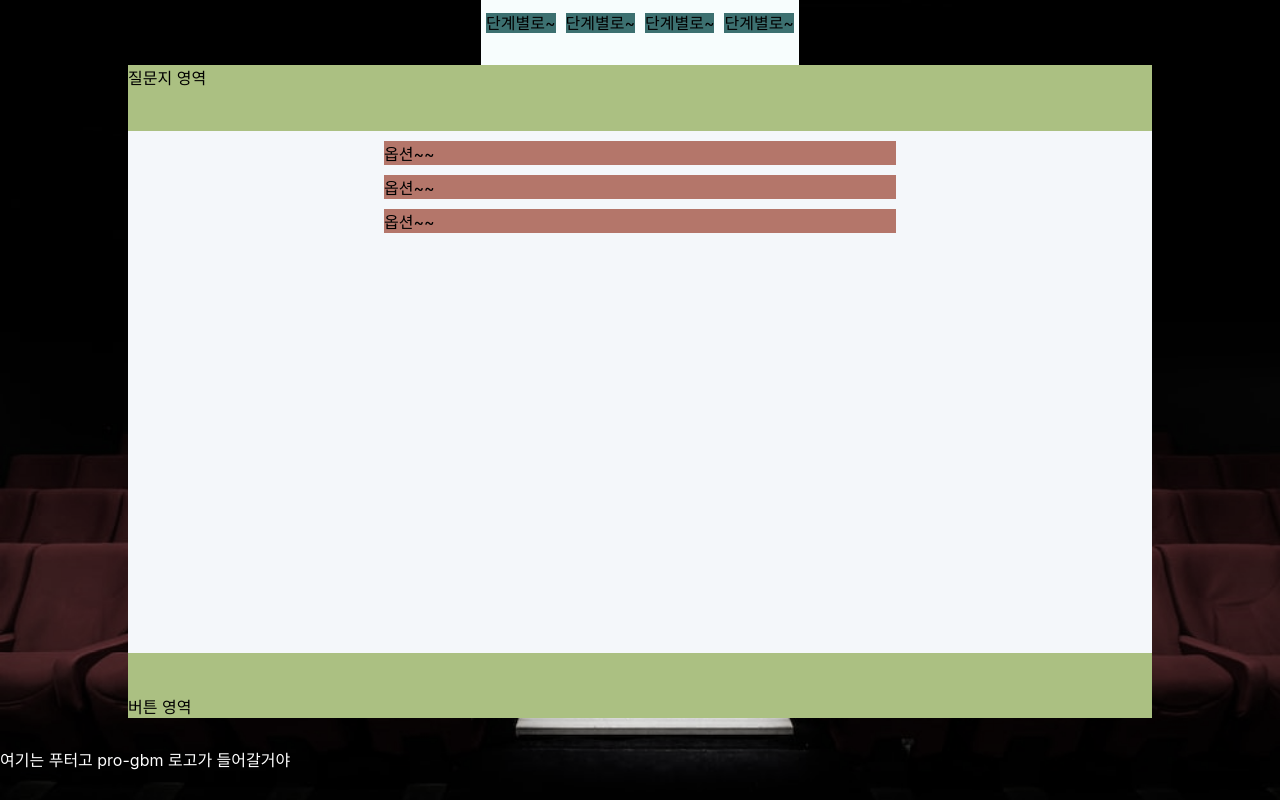
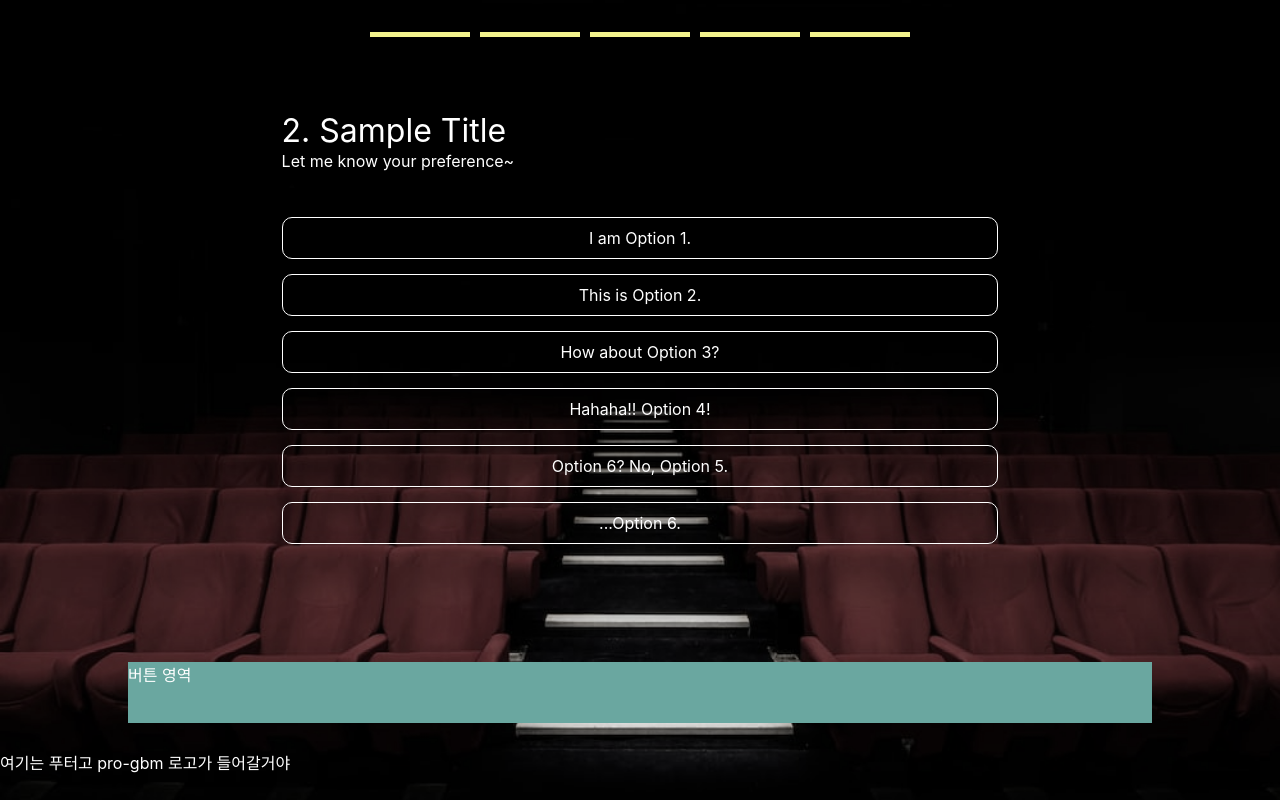
Before and after one commit to pro-gbm/Moogle, a React (Create React App) app in the folder frontend/: page /survey in a window 1280 px wide. Built offline with nearby package versions, Linux system fonts and the light colour scheme.

Commit message:
[Feat #25] 옵션 선택지 화면 구성

```diff
--- a/frontend/src/components/survey/Option.jsx
+++ b/frontend/src/components/survey/Option.jsx
@@ -1,15 +1,23 @@
-function Option() {
+function Option(props) {
+  const { data } = props;
+
   return (
     <div
       style={{
-        backgroundColor: 'tomato',
-        marginLeft: '25%',
-        marginRight: '25%',
-        marginTop: '10px',
-        marginBottom: '10px',
+        color: '#FFF',
+        border: '1px solid #FFF',
+        borderRadius: '10px',
+        height: '2.5rem',
+        marginLeft: '15%',
+        marginRight: '15%',
+        marginTop: '15px',
+        marginBottom: '15px',
+        display: 'flex',
+        alignItems: 'center',
+        justifyContent: 'center',
       }}
     >
-      옵션~~
+      {data}
     </div>
   );
 }
--- a/frontend/src/components/survey/Stepper.jsx
+++ b/frontend/src/components/survey/Stepper.jsx
@@ -1,14 +1,16 @@
 function Stepper() {
   return (
-    <span
+    <div
       style={{
-        backgroundColor: 'teal',
+        backgroundColor: 'yellow',
         marginLeft: '5px',
         marginRight: '5px',
+        width: '10vw',
+        minWidth: '50px',
+        maxWidth: '100px',
+        height: '5px',
       }}
-    >
-      단계별로~
-    </span>
+    ></div>
   );
 }
 
--- a/frontend/src/components/survey/SurveyHeader.jsx
+++ b/frontend/src/components/survey/SurveyHeader.jsx
@@ -3,13 +3,9 @@ import { CONST } from '../../constants';
 
 function SurveyHeader() {
   return (
-    <div
-      style={{
-        height: CONST.HEADERHEIGHT,
-        backgroundColor: 'azure',
-      }}
-    >
-      <div style={{ marginTop: '10px' }}>
+    <div style={{ height: CONST.HEADERHEIGHT }}>
+      <div style={{ marginTop: CONST.HEADERHEIGHT * 0.4, display: 'flex' }}>
+        <Stepper />
         <Stepper />
         <Stepper />
         <Stepper />
--- a/frontend/src/components/survey/SurveyMain.jsx
+++ b/frontend/src/components/survey/SurveyMain.jsx
@@ -1,24 +1,34 @@
 import Option from './Option';
 
-function SurveyMain() {
+function SurveyMain(props) {
+  const { data } = props;
+
   return (
     <div
       style={{
-        backgroundColor: 'yellowgreen',
         width: '80%',
         height: '100%',
+        marginTop: '50px',
         display: 'flex',
         flexDirection: 'column',
         justifyContent: 'space-between',
+        color: '#FFF',
       }}
     >
-      <div>질문지 영역</div>
-      <div style={{ height: '80%', backgroundColor: 'aliceblue' }}>
-        <Option />
-        <Option />
-        <Option />
+      <div style={{ fontSize: '2rem', marginLeft: '15%', marginRight: '15%' }}>
+        {data.id}. {data.title}
       </div>
-      <div>버튼 영역</div>
+      <div
+        style={{ marginLeft: '15%', marginRight: '15%', marginBottom: '30px' }}
+      >
+        {data.description}
+      </div>
+      <div style={{ minHeight: '75%', maxHeight: '80%' }}>
+        {data.options.map((option, index) => (
+          <Option key={`${option.id}-${index}`} data={option} />
+        ))}
+      </div>
+      <div style={{ height: '10%', backgroundColor: '#2Ba' }}>버튼 영역</div>
     </div>
   );
 }
--- /dev/null
+++ b/frontend/src/data.js
@@ -0,0 +1,21 @@
+export const _data = [
+  {
+    id: 1,
+    title: '첫번째 제목',
+    description: '나는 첫번째 질문 샘플 설명이야~',
+    options: ['옵션 1', '옵션 2', '옵션 3', '옵션 4', '옵션 5'],
+  },
+  {
+    id: 2,
+    title: 'Sample Title',
+    description: 'Let me know your preference~',
+    options: [
+      'I am Option 1.',
+      'This is Option 2.',
+      'How about Option 3?',
+      'Hahaha!! Option 4!',
+      'Option 6? No, Option 5.',
+      '...Option 6.',
+    ],
+  },
+];
--- a/frontend/src/view/AppSurvey.jsx
+++ b/frontend/src/view/AppSurvey.jsx
@@ -2,7 +2,11 @@ import SurveyHeader from '../components/survey/SurveyHeader';
 import SurveyMain from '../components/survey/SurveyMain';
 import SurveyFooter from '../components/survey/SurveyFooter';
 
+import { _data } from '../data';
+
 function AppSurvey() {
+  const data = _data[1];
+
   return (
     <div
       style={{
@@ -14,7 +18,7 @@ function AppSurvey() {
       }}
     >
       <SurveyHeader />
-      <SurveyMain />
+      <SurveyMain data={data} />
       <SurveyFooter />
     </div>
   );
```
